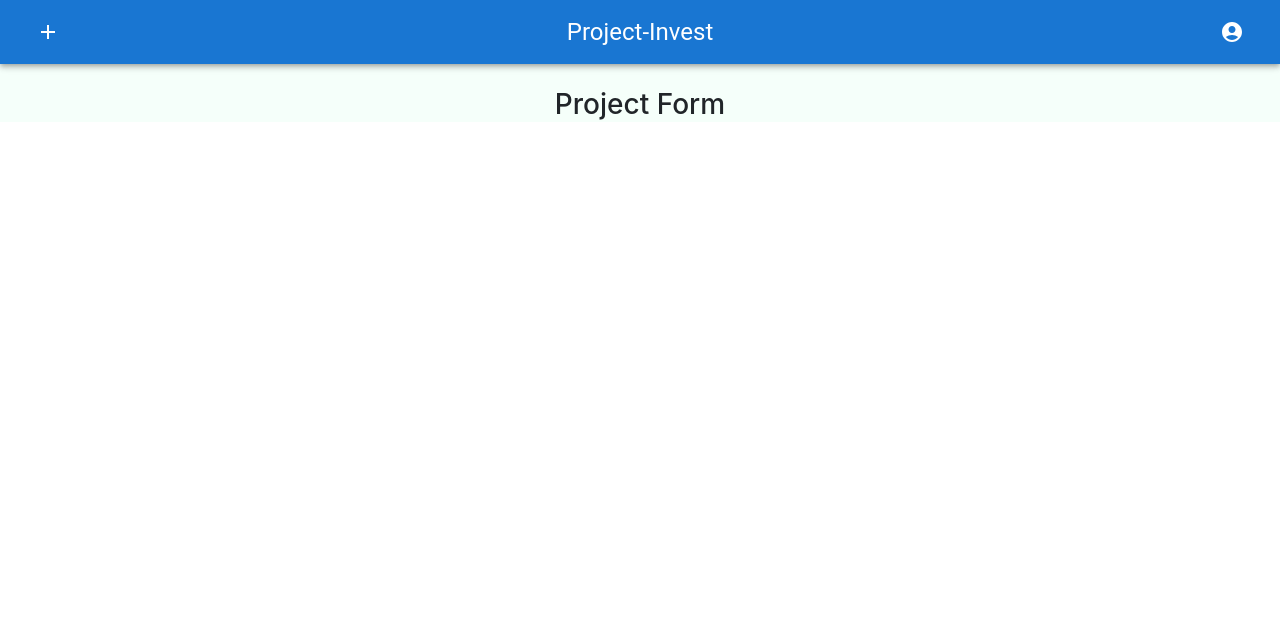
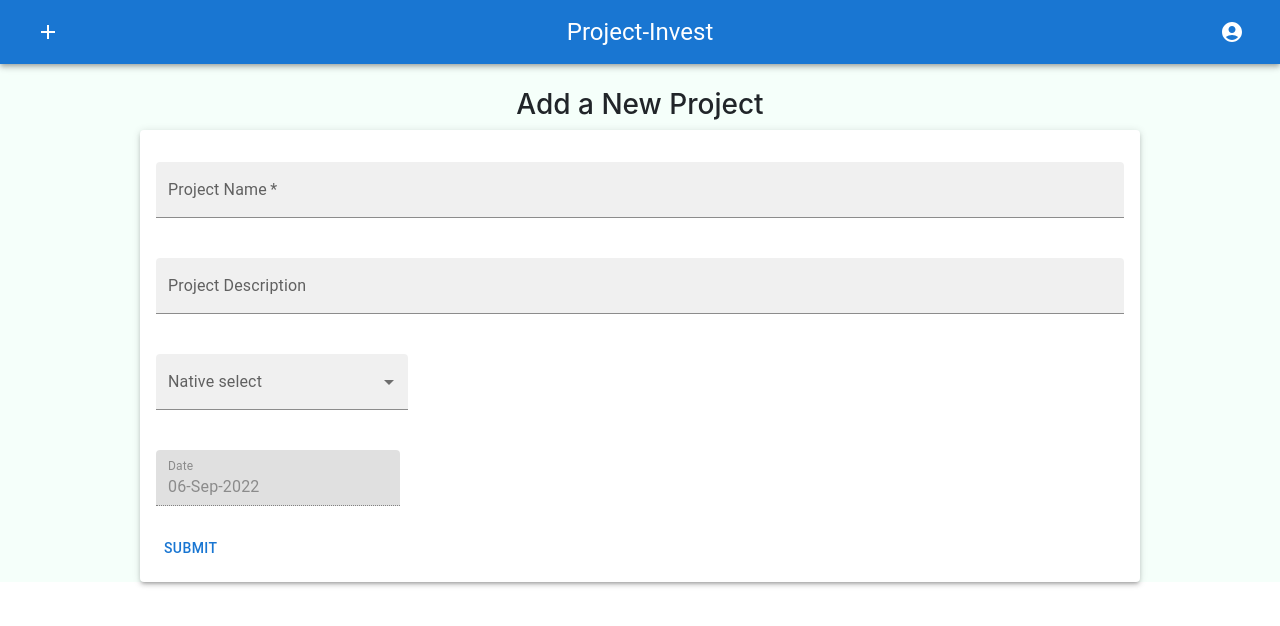
Before and after one commit to gitBalla/Project-Invest, a React (Create React App) app in the folder simple-react-app/: page /projectForm in a window 1280 px wide. Shown: the top 626 px of the page. Built offline with nearby package versions, Linux system fonts and the light colour scheme.

Commit message:
Added form in projectForm to add input, does not submit

```diff
--- a/simple-react-app/package.json
+++ b/simple-react-app/package.json
@@ -11,6 +11,7 @@
     "@testing-library/react": "^13.3.0",
     "@testing-library/user-event": "^13.5.0",
     "bootstrap": "^5.2.0",
+    "moment": "^2.29.4",
     "react": "^18.2.0",
     "react-dom": "^18.2.0",
     "react-fetch-hook": "^1.9.5",
--- a/simple-react-app/src/App.js
+++ b/simple-react-app/src/App.js
@@ -15,6 +15,7 @@ import ApplicationForm from './components/pages/applicationForm.js';
 function App() {
   return (
     <div className="App" >
+      {/*Browser Router implementation for all links/routes through the app*/}
       <BrowserRouter>
         <Routes>
           <Route path="/" element={<AppBar />}>
--- a/simple-react-app/src/components/pages/projectForm.js
+++ b/simple-react-app/src/components/pages/projectForm.js
@@ -1,9 +1,78 @@
 import React from "react";
+import { Button, List, ListItem, Paper, TextField } from "@mui/material"
+import Moment from "moment";
 
 const ProjectForm = () => {
+
+  // Project Category
+  const [category, setCategory] = React.useState("");
+  const handleChange = (event) => {
+    setCategory(event.target.value);
+
+  };
   return (
     <div>
-      <h3>Project Form</h3>
+      <h3>Add a New Project</h3>
+      <Paper elevation={3} sx={{ width:1000, margin:'auto' }}>
+        <List>
+          <ListItem>
+            <TextField
+              required
+              id="filled-required"
+              label="Project Name"
+              defaultValue=""
+              variant="filled"
+              margin='normal'
+              fullWidth
+            />
+          </ListItem>
+          <ListItem>
+            <TextField
+              id="filled-textarea"
+              label="Project Description"
+              placeholder="Placeholder"
+              multiline
+              variant="filled"
+              margin='normal'
+              fullWidth
+            />
+          </ListItem>
+          <ListItem>
+            <TextField
+              id="filled-select-currency-native"
+              select
+              label="Native select"
+              value={category}
+              onChange={handleChange}
+              SelectProps={{
+                native: true,
+              }}
+              variant="filled"
+              margin='normal'
+              sx={{width: '25ch' }}
+            >
+              <option> </option>
+              <option> Developing </option>
+              <option> Investing </option>
+            </TextField>
+          </ListItem>
+          <ListItem>
+            <TextField
+              disabled
+              id="filled-disabled"
+              label="Date"
+              defaultValue={Moment().format('DD-MMM-YYYY')}
+              variant="filled"
+              margin='normal'
+            />
+          </ListItem>
+          <ListItem>
+            <Button>
+              Submit
+            </Button>
+          </ListItem>
+        </List>
+      </Paper>
     </div>
   );
 };
```
Also changed, not shown: 1 other file (tests, documents, lock files or other folders).
